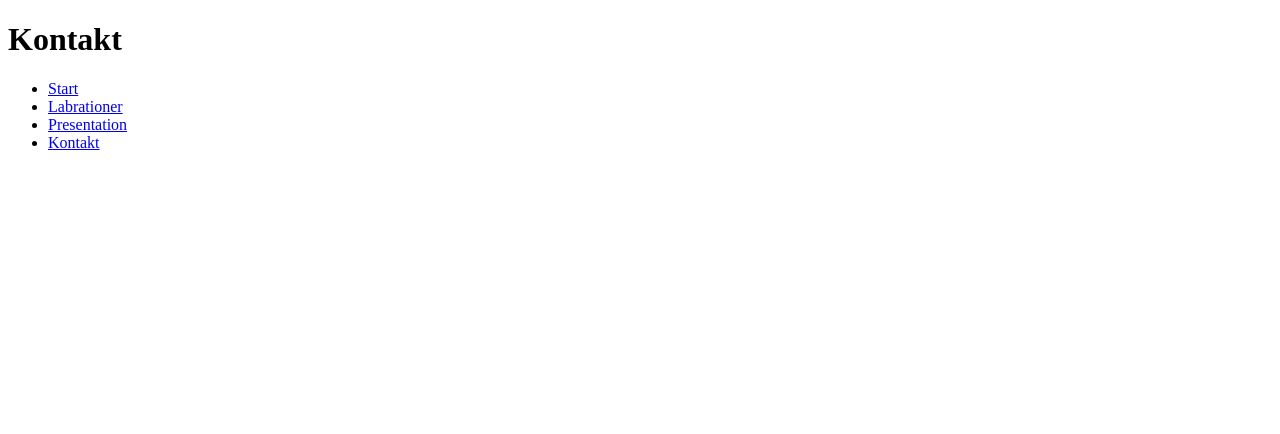
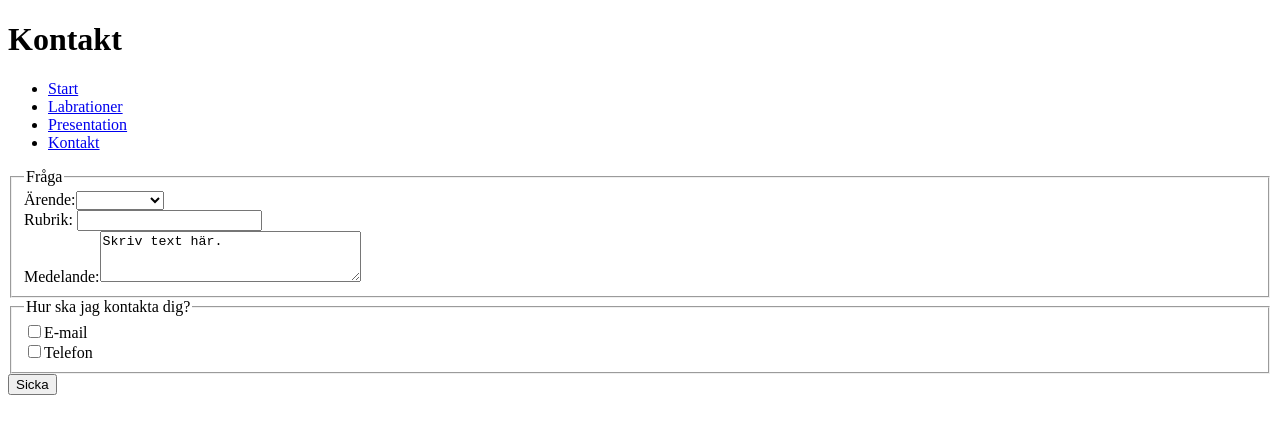
Before and after one commit to lw222gz/1ik415-laborationer, a plain HTML site: page Pages/kontakt.html in a window 1280 px wide. Drawn offline with Linux system fonts and the light colour scheme.

```diff
--- a/Pages/kontakt.html
+++ b/Pages/kontakt.html
@@ -13,5 +13,32 @@
 <li><a href="https://1ik415-laborationer-c9-lw222gz_1.c9.io/Pages/kontakt.html">Kontakt</a></li>
 </ul>
 
+<p></p>
+<form method="post">
+    <fieldset>
+    <legend>Fråga</legend><!--Vill göra den kortare, vet inte hur dock. Testade med width och height
+    i fieldset satsen men det gjorde inget för mig-->
+    Ärende:<select name="Ärende">
+        <option value=""> </option>
+        <option value="Fråga">Fråga</option>
+        <option value="Medelande">Medelande</option>
+        <option value="Möte">Möte</option>
+        <option value="Övrigt">Övrigt</option>
+</select><br />
+    Rubrik: <input type="text" name=""/><br />
+    Medelande:<textarea rows="3" cols="30">
+Skriv text här.
+    </textarea>
+    <br />
+    </fieldset>
+    <fieldset>
+    <legend>Hur ska jag kontakta dig?</legend>
+    <input type="checkbox" name="E-mail" value="mail">E-mail<br />
+    <input type="checkbox" name="Telefon" value="Telefon">Telefon<br />
+    </fieldset>
+    <input type="submit" value="Sicka"/>
+</form>
+
+
 </body>
 </html>
```
Also changed, not shown: .c9/metadata/workspace/Pages/kontakt.html, .c9/metadata/workspace/Videos/index.html, 5 other files.
